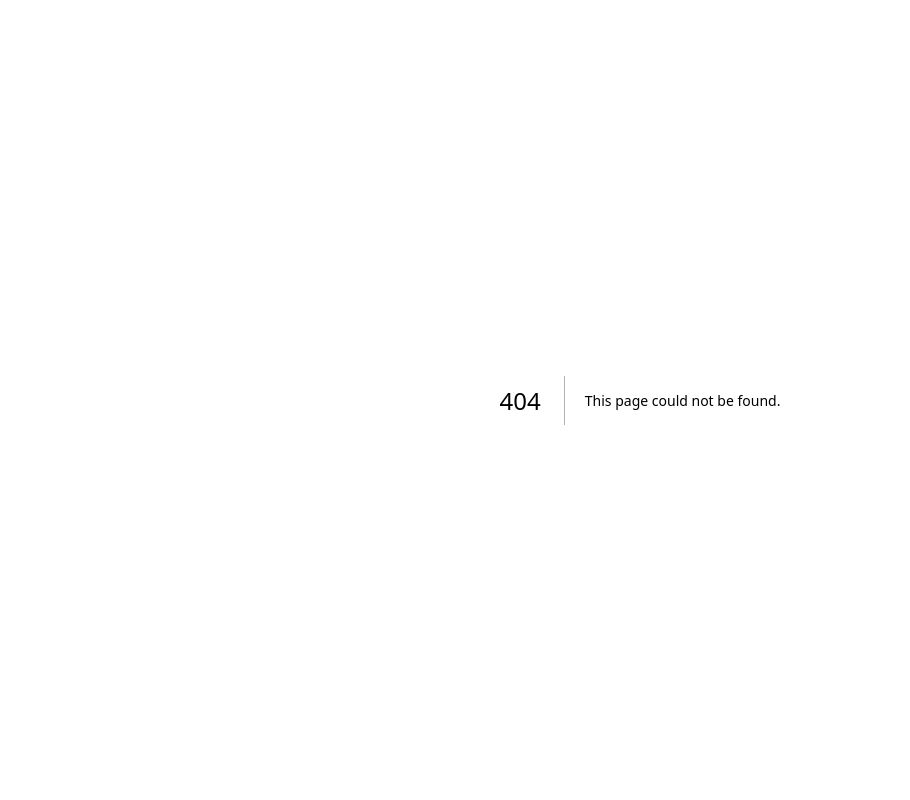
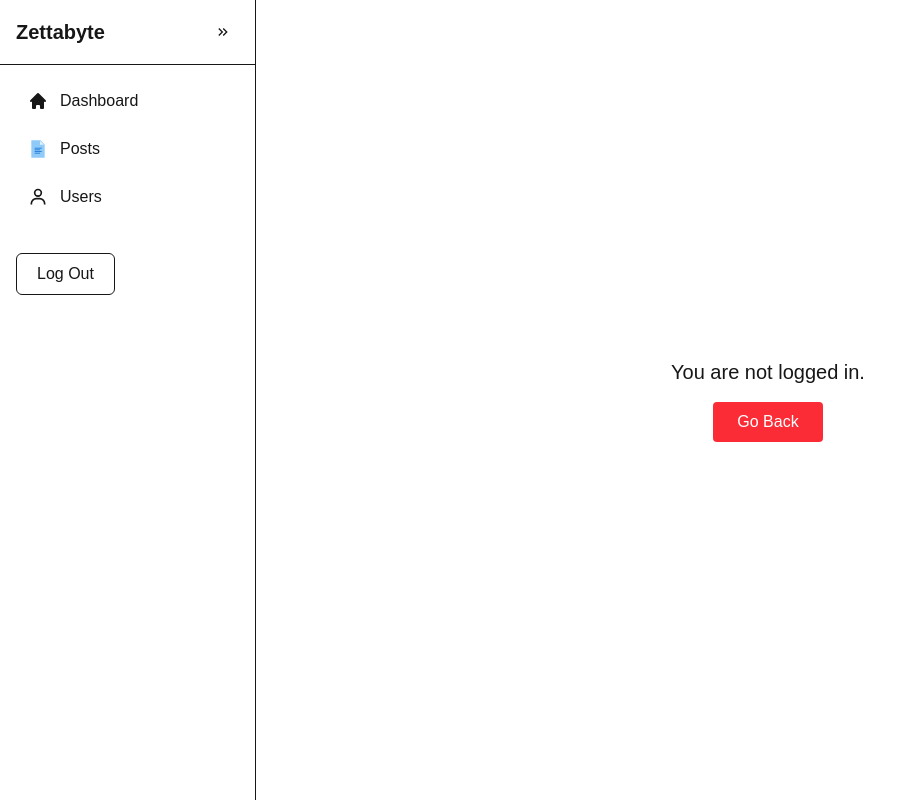
Before and after one commit to Apur0y/byte-dashboard, a Next.js app: page /profile in a window 1280 px wide. Before the commit this address had no page. Shown: the whole page, without its empty margins (0-910 px from the left). Built offline with nearby package versions, Linux system fonts and the light colour scheme; no server answers.

Commit message:
added the profile seciton

```diff
--- a/next.config.ts
+++ b/next.config.ts
@@ -2,7 +2,7 @@ import type { NextConfig } from "next";
 
 const nextConfig: NextConfig = {
   images: {
-    domains: ["images.pexels.com"], // ✅ allow images from Pexels
+    domains: ["images.pexels.com","lh3.googleusercontent.com"],
   },
 };
 
--- a/src/app/(authLayout)/login/page.tsx
+++ b/src/app/(authLayout)/login/page.tsx
@@ -2,8 +2,8 @@
 
 import type React from "react"
 
-import { signIn} from "next-auth/react"
-import { useState } from "react"
+import { signIn, useSession} from "next-auth/react"
+import { useEffect, useState } from "react"
 import Image from "next/image"
 import { FcGoogle } from "react-icons/fc"
 import { useRouter } from "next/navigation"
@@ -14,7 +14,8 @@ export default function LoginPage() {
   const [email, setEmail] = useState("")
   const [password, setPassword] = useState("")
   const [isLoading, setIsLoading] = useState(false);
-  const router=useRouter()
+  const router=useRouter();
+  const { data: session } = useSession();
 
 
   const handleEmailLogin = async (e: React.FormEvent) => {
@@ -24,9 +25,18 @@ export default function LoginPage() {
 
   const handleGoogleLogin = async () => {
     setIsLoading(true)
-    await signIn("google", { callbackUrl: "/" })
+    const res =await signIn("google", { callbackUrl: "/" });
+    console.log("his is goofle responce",res);
     setIsLoading(false)
   }
+
+  useEffect(() => {
+  if (session) {
+
+    localStorage.setItem("user", JSON.stringify(session.user));
+  }
+}, [session]);
+
 
   return (
     <div className="min-h-screen flex ">
--- a/src/app/(commonLayout)/layout.tsx
+++ b/src/app/(commonLayout)/layout.tsx
@@ -9,16 +9,13 @@ export default function RootLayout({
 }>) {
 
   return (
-    <html lang="en">
-      <body
-      >
+
          <div className="flex min-h-screen">
             <Sidebar />
             <main className="flex-1 ml-64">
                 {children}
             </main>
           </div>
-      </body>
-    </html>
+
   );
 }
--- a/src/app/(commonLayout)/page.tsx
+++ b/src/app/(commonLayout)/page.tsx
@@ -133,7 +133,6 @@ export default function Home() {
         </div>
       </motion.div>
 
-      {/* <FloatingActionButton  */}
     </div>
   );
 }
--- /dev/null
+++ b/src/app/(commonLayout)/profile/page.tsx
@@ -0,0 +1,46 @@
+// app/profile/page.tsx  (or pages/profile.tsx if using Pages Router)
+"use client";
+
+import { useSession, signOut } from "next-auth/react";
+import Image from "next/image";
+
+export default function ProfilePage() {
+  const { data: session, status } = useSession();
+
+  if (status === "loading") return <p className="text-center mt-10">Loading...</p>;
+
+  if (!session)
+    return (
+      <div className="flex flex-col items-center justify-center min-h-screen">
+        <p className="mb-4 text-xl">You are not logged in.</p>
+        <button
+          onClick={() => signOut()}
+          className="px-6 py-2 bg-red-500 text-white rounded hover:bg-red-600 transition"
+        >
+          Go Back
+        </button>
+      </div>
+    );
+
+  return (
+    <div className="flex flex-col items-center justify-center min-h-screen ">
+      <div className=" shadow-md rounded-lg p-8 flex flex-col items-center">
+        <Image
+          src={session.user?.image ?? ""}
+          alt={session.user?.name ?? "User"}
+          className="w-32 h-32 rounded-full mb-4"
+          height={200}
+          width={200}
+        />
+        <h1 className="text-2xl font-semibold mb-2">{session.user?.name}</h1>
+        <p className="text-gray-600 mb-6">{session.user?.email}</p>
+        <button
+          onClick={() => signOut()}
+          className="px-6 py-2 bg-red-500 text-white rounded hover:bg-red-600 transition"
+        >
+          Logout
+        </button>
+      </div>
+    </div>
+  );
+}
--- a/src/app/layout.tsx
+++ b/src/app/layout.tsx
@@ -1,6 +1,7 @@
 import type { Metadata } from "next";
 import { Geist, Geist_Mono } from "next/font/google";
 import "./globals.css";
+import SessionProviderWrap from "@/components/SessionProvider";
 
 const geistSans = Geist({
   variable: "--font-geist-sans",
@@ -28,7 +29,11 @@ export default function RootLayout({
       <body
         className={`${geistSans.variable} ${geistMono.variable} antialiased`}
       >
-         {children}
+        <SessionProviderWrap>
+
+           {children}
+        </SessionProviderWrap>
+
       </body>
     </html>
   );
--- /dev/null
+++ b/src/components/SessionProvider.tsx
@@ -0,0 +1,20 @@
+'use client'
+import { SessionProvider } from "next-auth/react"
+
+
+export default function SessionProviderWrap({
+  children,
+}: {
+  children: React.ReactNode
+}) {
+  return (
+
+      <div>
+        <SessionProvider>
+
+        {children}
+        </SessionProvider>
+        </div>
+
+  )
+}
--- a/src/components/Sidebar.tsx
+++ b/src/components/Sidebar.tsx
@@ -24,7 +24,7 @@ export default function Sidebar() {
       initial={{ width: 256 }}
       animate={{ width: isCollapsed ? 80 : 256 }}
       transition={{ duration: 0.3, ease: "easeInOut" }}
-      className="fixed left-0 top-0 h-full bg-card border-r border-border z-50"
+      className="fixed left-0 top-0 h-full bg-card border-r border-border z-50 "
     >
       <div className="flex items-center justify-between p-4 border-b border-border">
         <AnimatePresence mode="wait">
@@ -95,7 +95,9 @@ export default function Sidebar() {
         })}
 
         <Link href={"/login"}>
-          <button className="mt-7 border px-5 py-2 rounded-md cursor-pointer">Log Out</button>
+          <button className="mt-7 border px-5 py-2 rounded-md cursor-pointer">
+            Log Out
+          </button>
         </Link>
       </nav>
     </motion.div>
```
